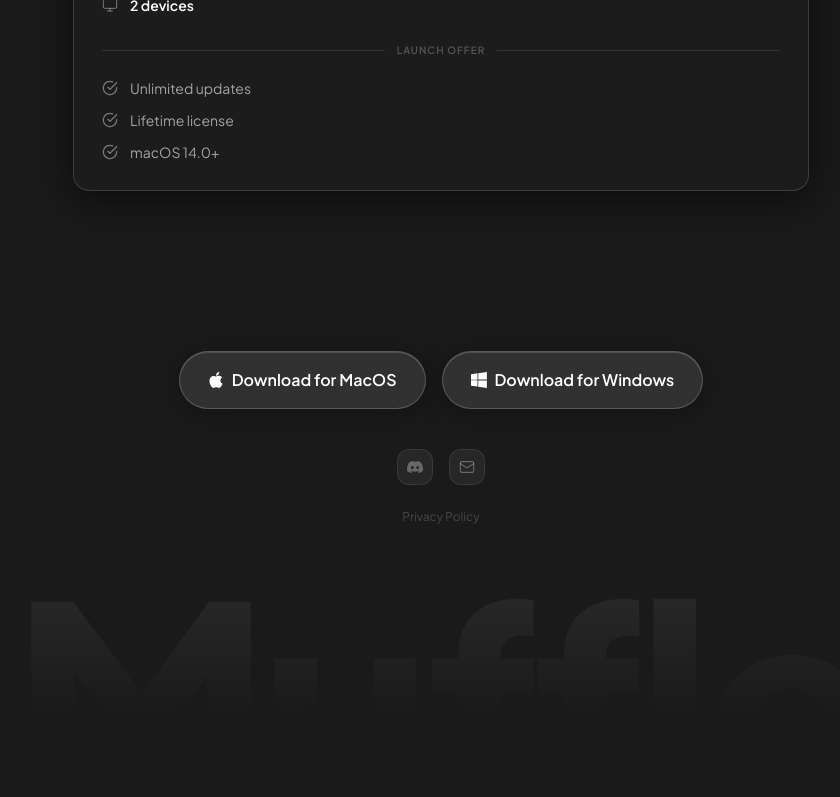
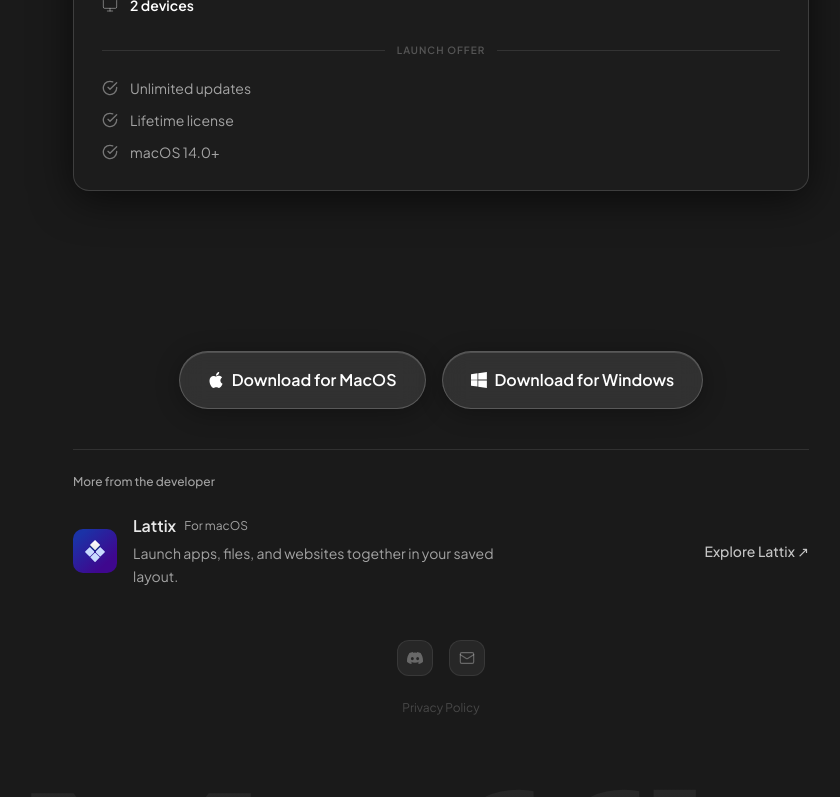
Before and after one commit to Abjcodes/muffle-web, a Next.js app: page / in a window 1280 px wide. Shown: the part 3423-4220 px from the top of the page, without its empty margins (199-1039 px from the left). Before the commit the page ends 4135 px from the top, so only its background shows below. Built offline with nearby package versions, Linux system fonts and the light colour scheme.

Commit message:
Add Lattix recommendation to footer

```diff
--- a/app/page.tsx
+++ b/app/page.tsx
@@ -513,6 +513,47 @@ export default function Home() {
             </a>
           </div>
 
+          {/* More from the developer */}
+          <section
+            aria-labelledby="more-from-developer"
+            className="mx-auto mb-10 max-w-4xl px-10 md:px-20"
+          >
+            <div className="border-t border-white/10 pt-6">
+              <h2 id="more-from-developer" className="mb-3 text-xs font-medium text-white/60">
+                More from the developer
+              </h2>
+              <a
+                href="https://www.lattix.app"
+                target="_blank"
+                rel="noopener noreferrer"
+                className="group -mx-3 flex items-start gap-4 rounded-xl p-3 transition-colors duration-150 hover:bg-white/[0.03] focus-visible:outline-2 focus-visible:outline-offset-4 focus-visible:outline-white/70 sm:items-center"
+              >
+                <Image
+                  src="/lattix.svg"
+                  alt=""
+                  width={44}
+                  height={44}
+                  className="shrink-0 rounded-[10px]"
+                />
+                <div className="flex min-w-0 flex-1 flex-col gap-3 sm:flex-row sm:items-center sm:justify-between sm:gap-6">
+                  <div>
+                    <div className="flex flex-wrap items-center gap-x-2 gap-y-1">
+                      <span className="text-base font-semibold text-white/90">Lattix</span>
+                      <span className="text-xs text-white/60">For macOS</span>
+                    </div>
+                    <p className="mt-1 max-w-sm text-sm leading-relaxed text-white/60">
+                      Launch apps, files, and websites together in your saved layout.
+                    </p>
+                  </div>
+                  <span className="shrink-0 whitespace-nowrap text-sm font-medium text-white/75 transition-colors duration-150 group-hover:text-white">
+                    Explore Lattix <span aria-hidden="true">↗</span>
+                    <span className="sr-only"> (opens in a new tab)</span>
+                  </span>
+                </div>
+              </a>
+            </div>
+          </section>
+
           {/* Social links */}
           <div className="flex justify-center gap-4 pb-6">
             <a href="https://discord.gg/Y79KZwAz" target="_blank" rel="noopener noreferrer" className="w-9 h-9 rounded-xl bg-white/[0.06] border border-white/[0.08] flex items-center justify-center text-white/30 hover:text-white/60 hover:bg-white/[0.1] transition-all duration-200">
```
Also changed, not shown: public/lattix.svg (added).
